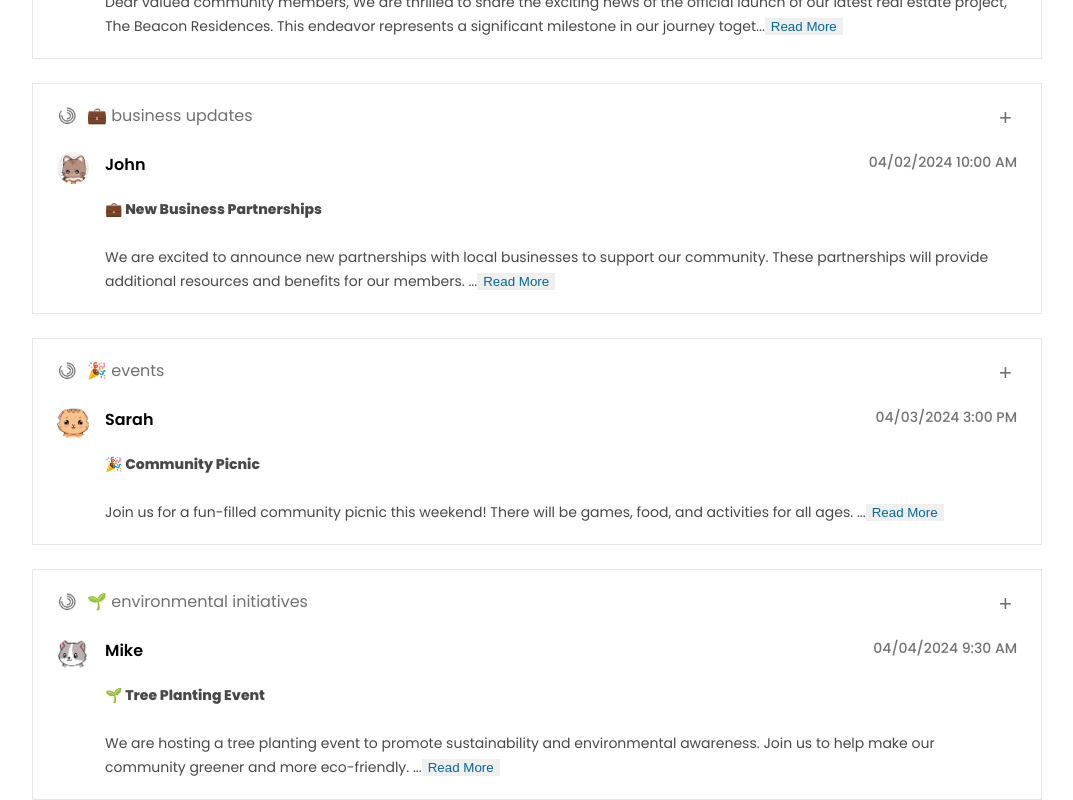
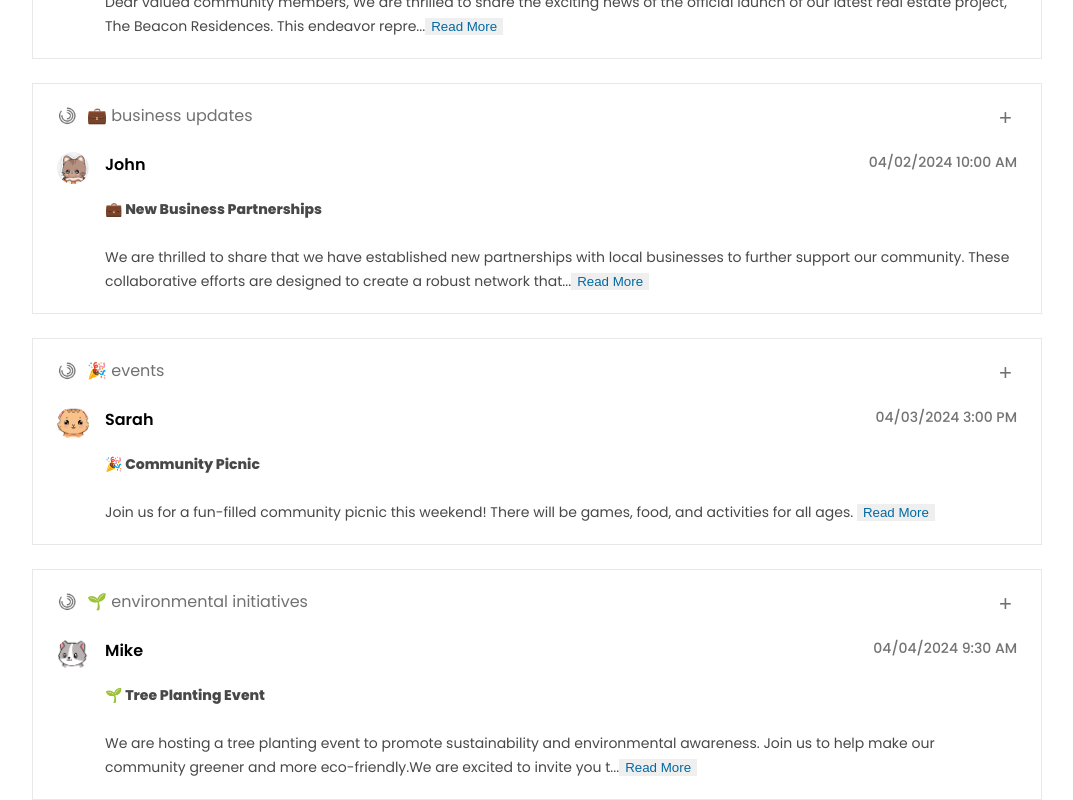
Before and after one commit to vickyzhang7/Real-Estate, a React (Create React App) app: page /community in a window 1280 px wide. Shown: the part 321-1121 px from the top of the page, without its empty margins (128-1201 px from the left). Built offline with nearby package versions, Linux system fonts and the light colour scheme; no server answers.

Commit message:
Community

```diff
--- a/src/components/listingproperty/announcementCard.jsx
+++ b/src/components/listingproperty/announcementCard.jsx
@@ -21,6 +21,7 @@ const AnnouncementCard = ({
     fullText.length <= maxShortTextLength
       ? fullText
       : `${fullText.slice(0, maxShortTextLength)}...`;
+
   const showButton = location.pathname === '/marketplace';
   return (
     <div className="border border-solid border-neutralgray-200 py-5 px-6 w-full font-poppins">
--- a/src/components/ui/OurStoryDropdown.jsx
+++ b/src/components/ui/OurStoryDropdown.jsx
@@ -7,7 +7,6 @@ function OurStoryDropdown() {
   const dropdownItems = {
     About: 'about',
     'Contact Us': 'contact-us',
-    'Join Us': 'join-us',
   };
 
   return (
--- a/src/pages/CommunityPage.jsx
+++ b/src/pages/CommunityPage.jsx
@@ -8,7 +8,7 @@ const announcements = [
     MemberName: 'Steph',
     commenttime: '04/01/2024 1:55 PM',
     title: '🚀 Project Launch Announcement',
-    maxShortTextLength: 250,
+    maxShortTextLength: 200,
     fullText: `
       Dear valued community members,
 
@@ -24,10 +24,10 @@ const announcements = [
     commenttime: '04/02/2024 10:00 AM',
     title: '💼 New Business Partnerships',
     fullText: `
-      We are excited to announce new partnerships with local businesses to support our community.
-      These partnerships will provide additional resources and benefits for our members.
+    We are thrilled to share that we have established new partnerships with local businesses to further support our community. These collaborative efforts are designed to create a robust network that offers a wide range of resources and benefits for our members.
     `,
     profileImage: '/listing/CommunityCat2.png',
+    maxShortTextLength: 200,
   },
   {
     commenttype: '🎉 Events',
@@ -39,6 +39,7 @@ const announcements = [
       There will be games, food, and activities for all ages.
     `,
     profileImage: '/listing/CommunityCat3.png',
+    maxShortTextLength: 200,
   },
   {
     commenttype: '🌱 Environmental Initiatives',
@@ -47,9 +48,10 @@ const announcements = [
     title: '🌱 Tree Planting Event',
     fullText: `
       We are hosting a tree planting event to promote sustainability and environmental awareness.
-      Join us to help make our community greener and more eco-friendly.
+      Join us to help make our community greener and more eco-friendly.We are excited to invite you to our upcoming tree-planting event, an initiative designed to promote sustainability and raise environmental awareness within our community. By joining us, you'll play a crucial role in making our local environment greener and healthier, contributing to a positive impact on the planet.
     `,
     profileImage: '/listing/CommunityCat4.png',
+    maxShortTextLength: 200,
   },
 ];
 
```
